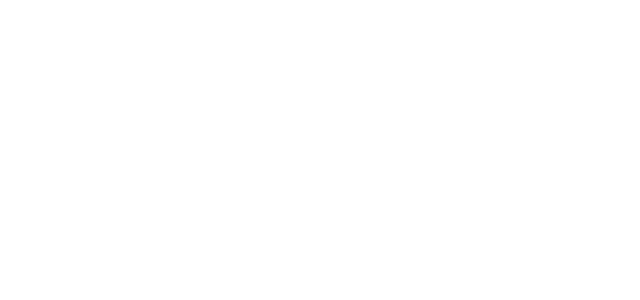
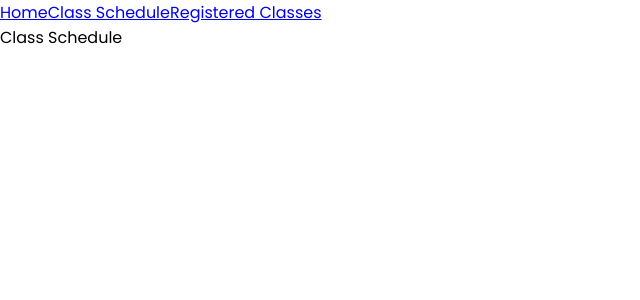
Before and after one commit to Swin-TIP/frontend, a Vue app: page /schedule in a window 1280 px wide. Before the commit this address had no page. Shown: the top 300 px of the page, without its empty margins (0-640 px from the left). Built offline with nearby package versions, Linux system fonts and the light colour scheme.

Commit message:
Create child routes for home component

```diff
--- /dev/null
+++ b/src/views/Classes.vue
@@ -0,0 +1,3 @@
+<template>
+    Registered Classes
+</template>
--- /dev/null
+++ b/src/views/Schedule.vue
@@ -0,0 +1,3 @@
+<template>
+    Class Schedule
+</template>
```
Also changed, not shown: src/main.js (+9 -1 lines).
